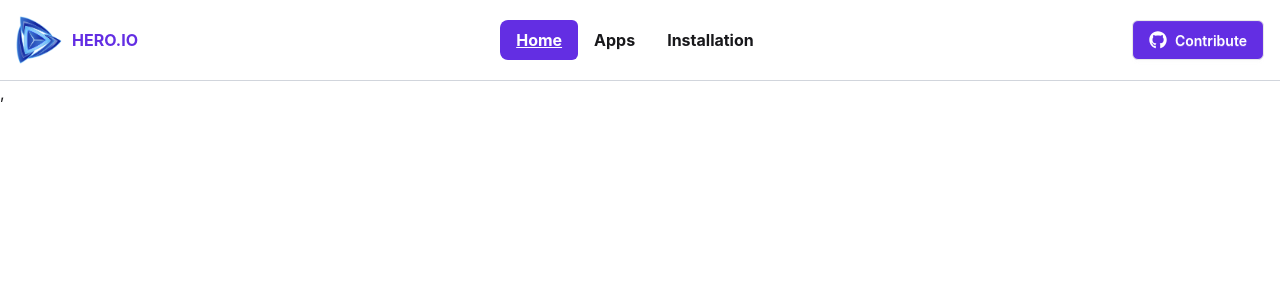
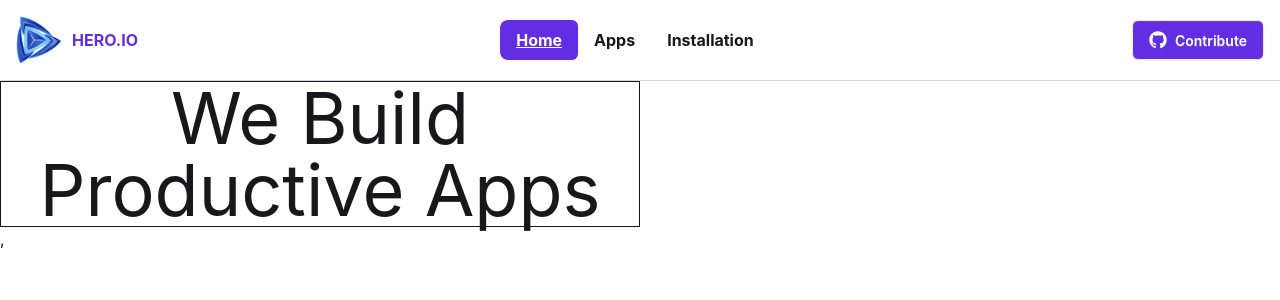
Before and after one commit to ashrafulasif123/hero-apps, a React (Vite) app: page / in a window 1280 px wide. Shown: the top 300 px of the page. Built offline with nearby package versions, Linux system fonts and the light colour scheme.

Commit message:
pending banner

```diff
--- a/src/pages/Home/Banner.jsx
+++ b/src/pages/Home/Banner.jsx
@@ -1,7 +1,11 @@
 const Banner = () => {
     return (
-        <div>
-
+        <div className="">
+            <div className="text-center">
+                <div className="max-w-160 text-center border">
+                    <h1 className="text-7xl">We Build <span>Productive</span> Apps</h1>
+                </div>
+            </div>
         </div>
     );
 };
```
